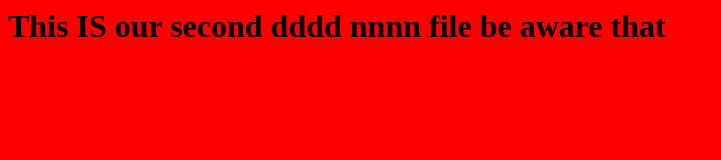
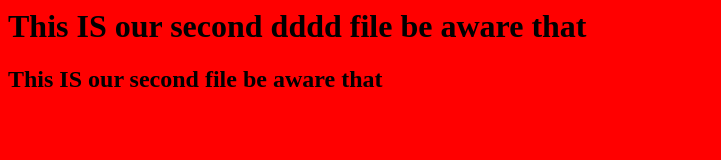
Before and after one commit to bhawesh220/project1, a plain HTML site: page index1.html in a window 1280 px wide. Shown: the whole page, without its empty margins (0-721 px from the left). Drawn offline with Linux system fonts and the light colour scheme.

Commit message:
added second paragrap

```diff
--- a/index1.html
+++ b/index1.html
@@ -4,6 +4,8 @@
         <link rel="stylesheet" href="style.css">
     </head>
     <body>
-        <h1> This IS our second dddd nnnn file be aware that</h1>
+        <h1> This IS our second dddd  file be aware that</h1>
+        <h2> This IS our second   file be aware that</h2>
+
     </body>
 </html>
```
